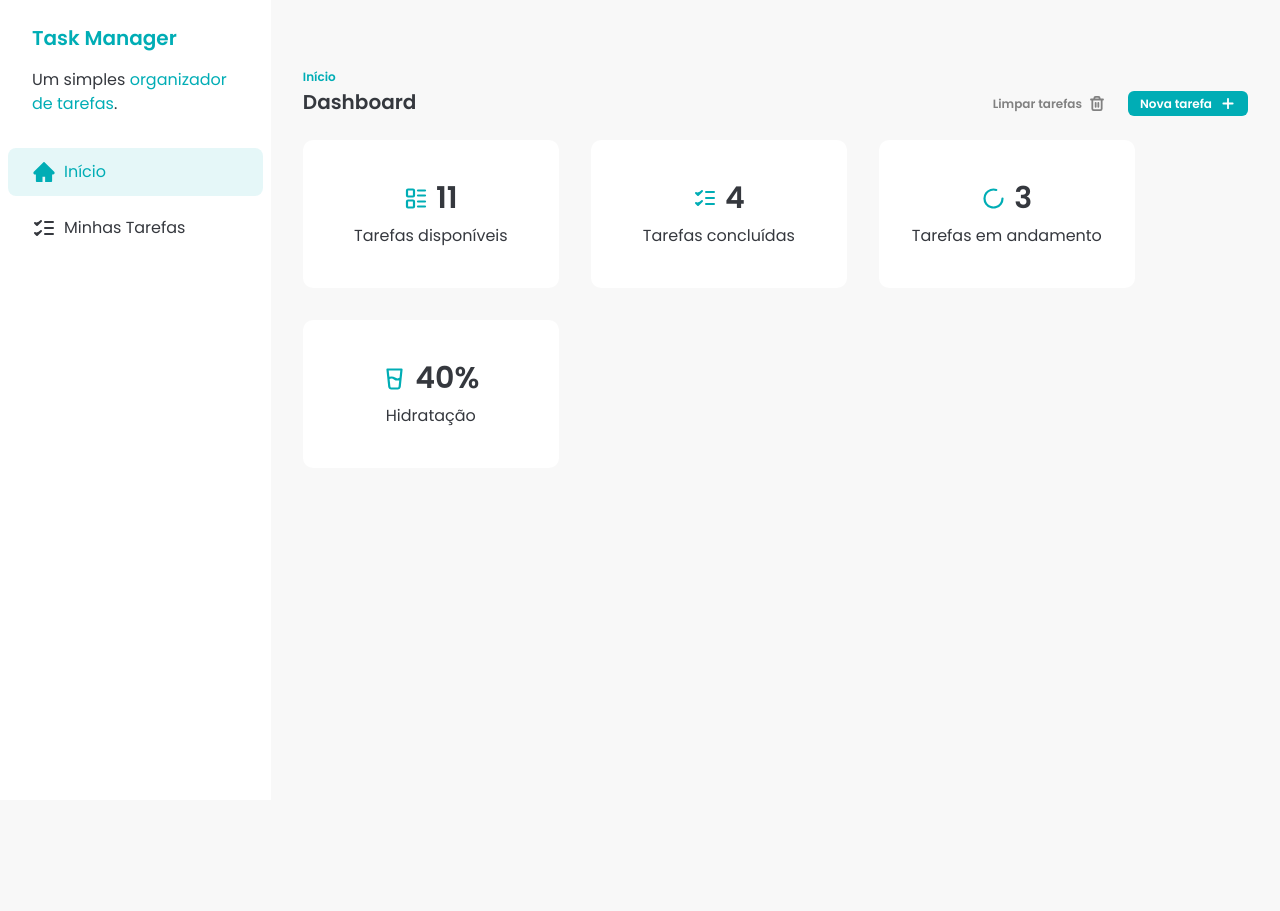
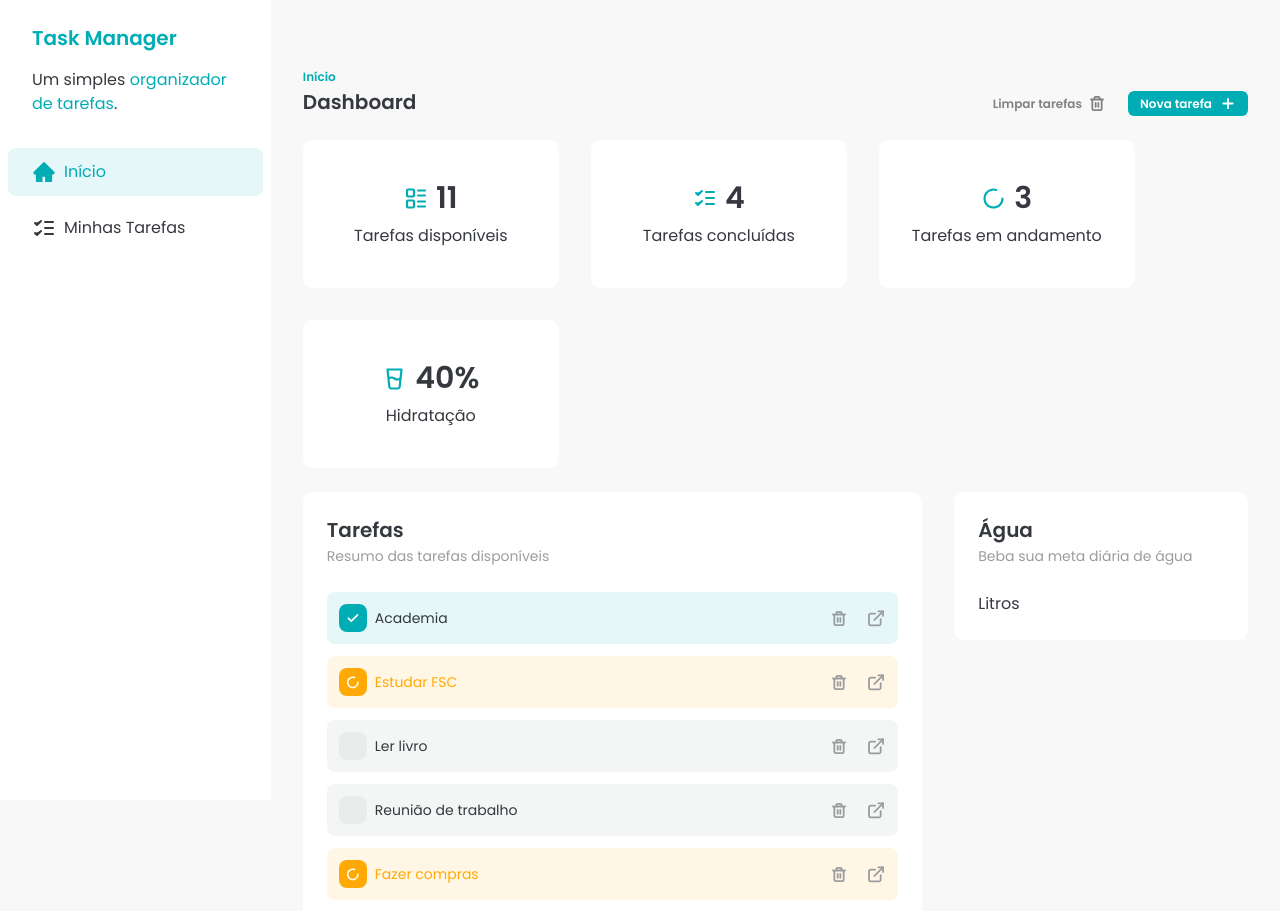
Before and after one commit to araujoerick/task-manager, a React (Vite) app: page / in a window 1280 px wide. Shown: the top 911 px of the page. Before the commit the page ends 800 px from the top, so only its background shows below. Built offline with nearby package versions, Linux system fonts and the light colour scheme; data requests are answered from the project's data file.

Commit message:
✨ feat: add task list to Home

```diff
--- a/src/components/TaskItem.jsx
+++ b/src/components/TaskItem.jsx
@@ -24,7 +24,7 @@ const TaskItem = ({ task }) => {
       return "bg-brand-process text-brand-process";
     }
     if (task.status === "not_started") {
-      return "bg-brand-dark-blue/10 text-brand-dark-blue";
+      return "bg-brand-dark-blue/5 text-brand-dark-blue";
     }
   };
 
@@ -49,10 +49,7 @@ const TaskItem = ({ task }) => {
             toast.success("Tarefa concluida com sucesso!");
           }
         },
-        onError: () =>
-          toast.error(
-            "Erro ao atualizar status da tarefa. Por favor, tente novamente.",
-          ),
+        onError: () => toast.error("Erro ao atualizar status da tarefa."),
       },
     );
   };
--- a/src/pages/Home.jsx
+++ b/src/pages/Home.jsx
@@ -1,14 +1,44 @@
 import Header from "../components/Header";
 import Sidebar from "../components/Sidebar";
+import TaskItem from "../components/TaskItem";
 import DashboardCards from "../components/ui/DashboardCards";
+import { useGetTasks } from "../hooks/data/use-get-tasks";
 
 const HomePage = () => {
+  const { data: tasks } = useGetTasks();
+
   return (
     <div className="flex">
       <Sidebar />
       <section className="w-full space-y-6 px-8 py-16">
         <Header subtitle={"Início"} title={"Dashboard"} />
         <DashboardCards />
+        <div className="grid grid-cols-3 gap-8">
+          <div className="col-span-2 space-y-6 rounded-[10px] bg-brand-white p-6">
+            <div>
+              <h3 className="text-xl font-semibold">Tarefas</h3>
+              <span className="text-sm text-brand-text-gray">
+                Resumo das tarefas disponíveis
+              </span>
+            </div>
+            <div className="space-y-3">
+              {tasks?.slice(0, 6).map((task) => (
+                <TaskItem key={task.id} task={task} />
+              ))}
+            </div>
+          </div>
+          <div>
+            <div className="col-span-2 space-y-6 rounded-[10px] bg-brand-white p-6">
+              <div>
+                <h3 className="text-xl font-semibold">Água</h3>
+                <span className="text-sm text-brand-text-gray">
+                  Beba sua meta diária de água
+                </span>
+              </div>
+              <div>Litros</div>
+            </div>
+          </div>
+        </div>
       </section>
     </div>
   );
```
